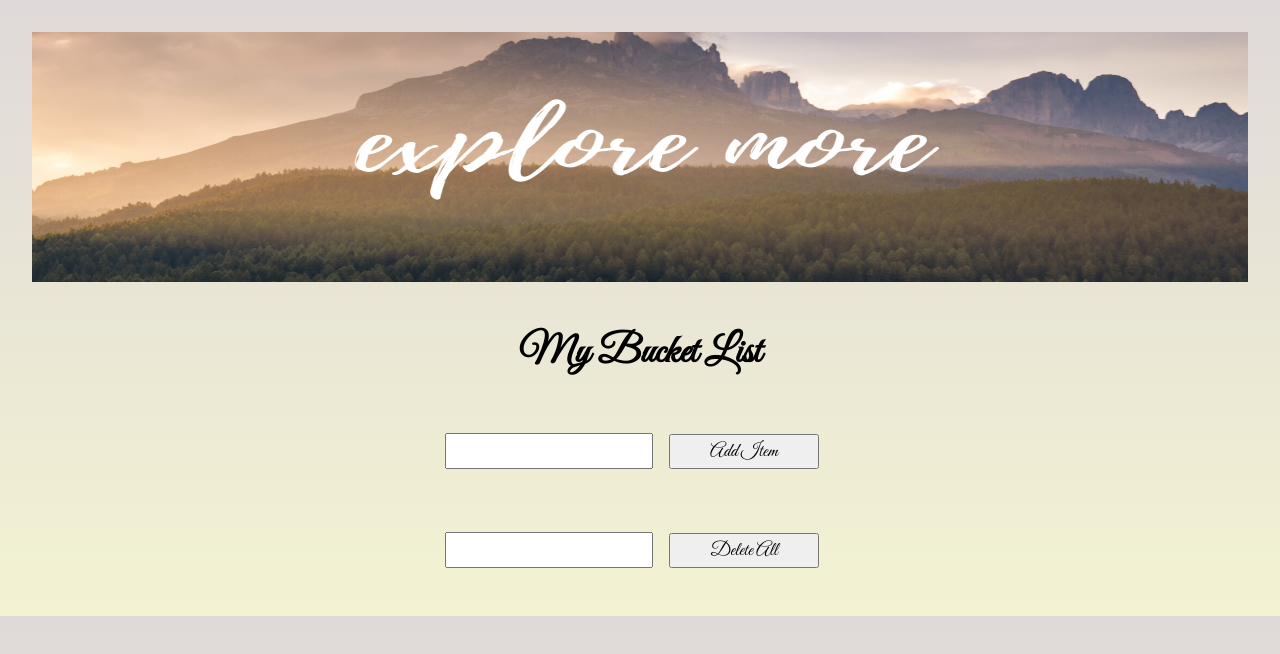
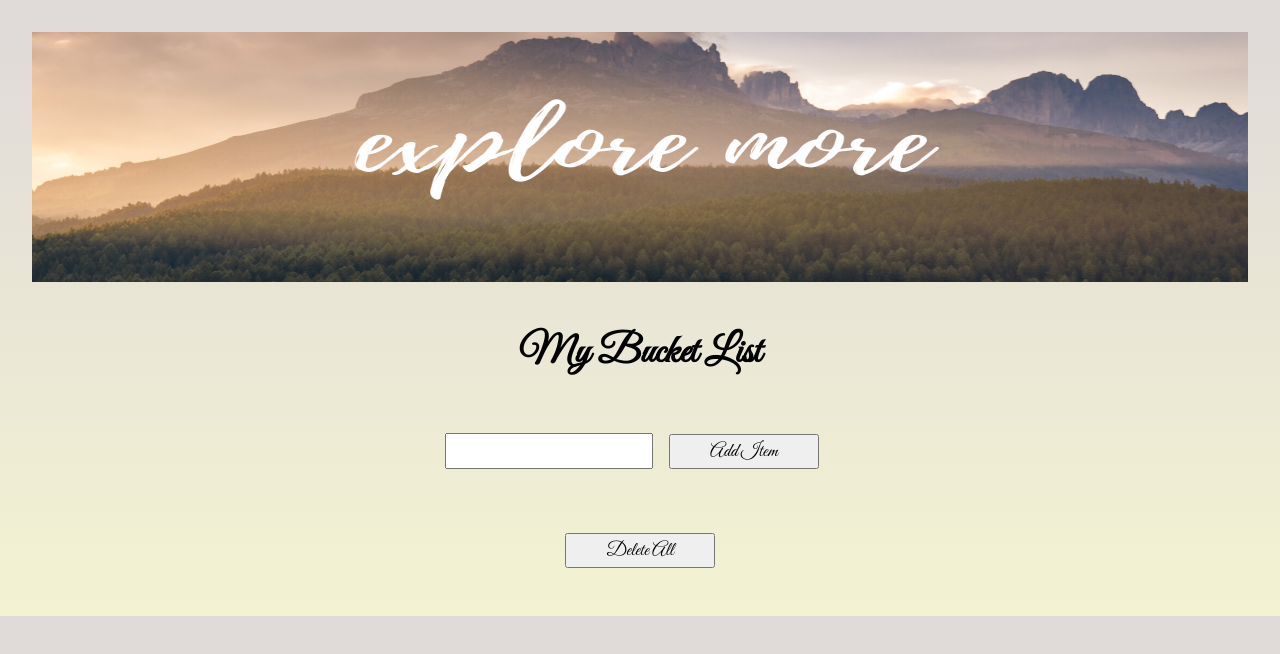
Before and after one commit to emilyjspencer/Bucket-List, a React (Create React App) app: page / in a window 1280 px wide. Shown: the top 654 px of the page. Built offline with nearby package versions, Linux system fonts and the light colour scheme.

Commit message:
Removes input from DeleteAll component. Now there is only a button

```diff
--- a/src/App.js
+++ b/src/App.js
@@ -4,7 +4,7 @@ import './App.css';
 import BucketList from './components/BucketList/BucketList';
 import AddItem from './components/AddItem/AddItem';
 import Header from './components/Header/Header';
-import DeleteItem from './components/DeleteItem/DeleteItem';
+import DeleteItems from './components/DeleteItems/DeleteItems';
 
 const App = () =>  {
 
@@ -25,7 +25,7 @@ const removeItemsHandler = (itemAdded) => {
       <Header />
       <p><strong>My Bucket List</strong></p>
       <AddItem onAddItem={addNewItemHandler} />
-      <DeleteItem onDeleteItem={removeItemsHandler} />
+      <DeleteItems onDeleteItem={removeItemsHandler} />
       <BucketList items={bucketListItems} />
     </div>
   );
--- /dev/null
+++ b/src/components/DeleteItems/DeleteItems.js
@@ -0,0 +1,30 @@
+import React from 'react';
+import './DeleteItems.css';
+
+const DeleteItems = (props) => {
+
+    let userInput = '';
+
+    const removeItemsHandler = (event) => {
+        event.preventDefault();
+        const itemAdded = {
+            id: Math.random().toString(),
+            text: userInput
+          };
+          props.onDeleteItem(itemAdded);
+    };
+
+    const textChangeHandler = event => {
+        userInput = event.target.value;
+    }
+
+  return (
+    <form className="new-item" onSubmit={removeItemsHandler}>
+
+      <button type="Submit" onChange={textChangeHandler}>Delete All </button>
+    </form>
+  )
+
+}
+
+export default DeleteItems;
```
Also changed, not shown: src/components/DeleteItems/DeleteItems.css (added).
